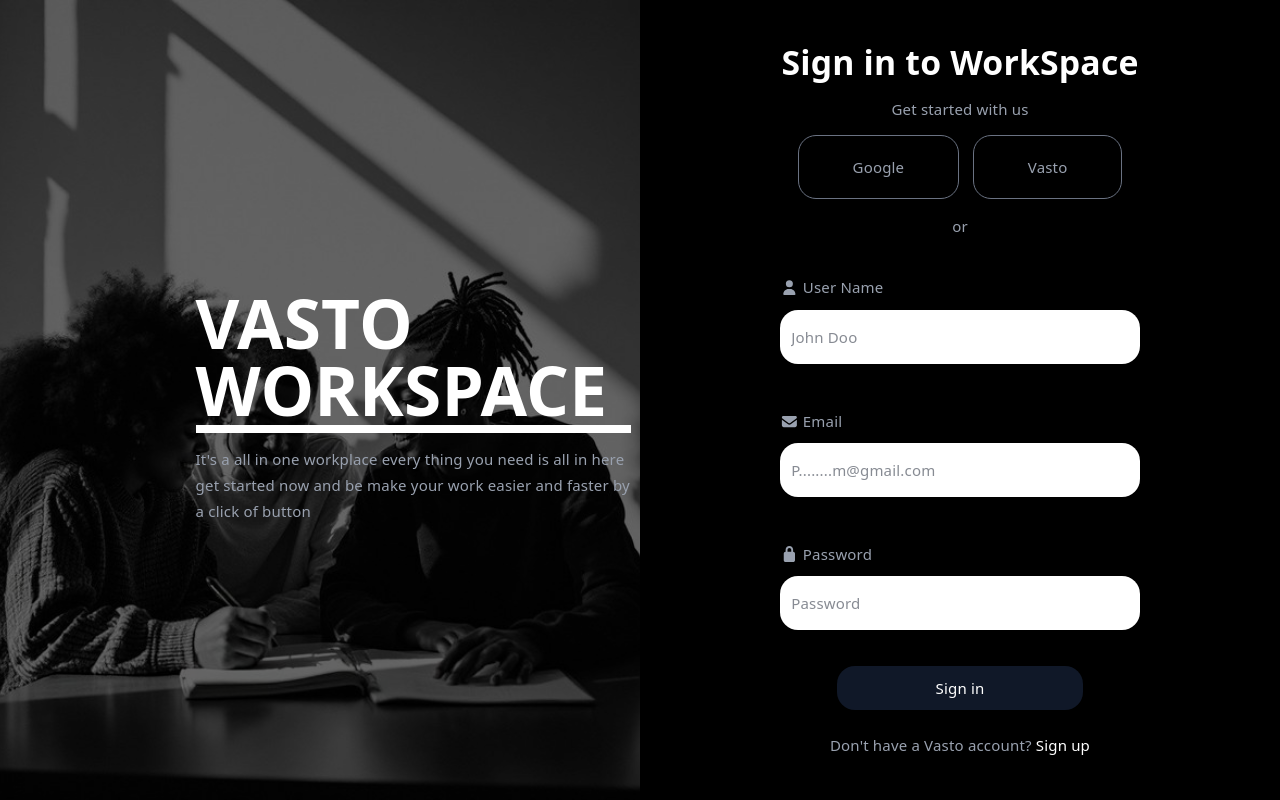
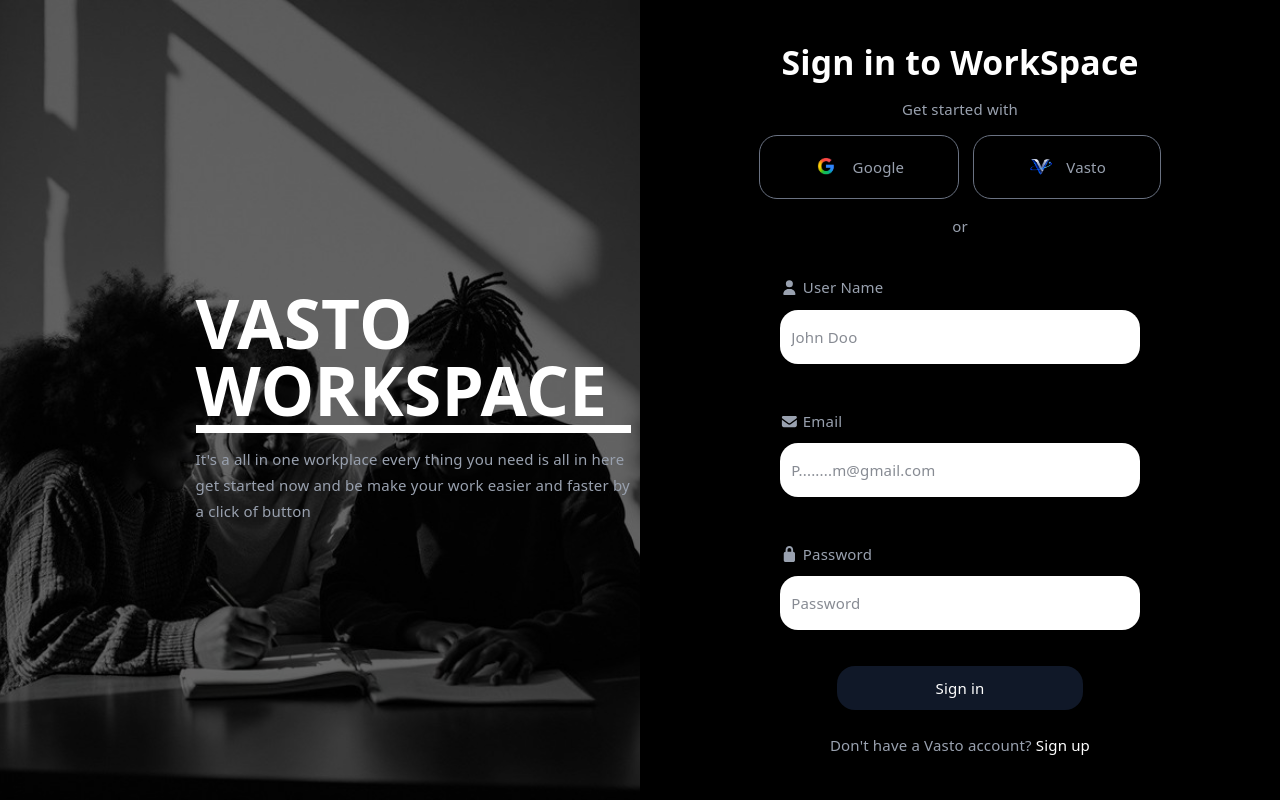
Before and after one commit to SHERAAN-INDUSTRIES/Vasto_Workspace_frontend, a React (Vite) app: page / in a window 1280 px wide. Built offline with nearby package versions, Linux system fonts and the light colour scheme.

Commit message:
updated the workspace log in

```diff
--- a/src/App/index.tsx
+++ b/src/App/index.tsx
@@ -1,4 +1,6 @@
 import img2 from '../assets/Students_Learning_Together.jpeg'
+import google from '../assets/google.png'
+import vasto from '../assets/vasto-transparent.png'
 import {FontAwesomeIcon} from "@fortawesome/react-fontawesome";
 import {faUser} from "@fortawesome/free-solid-svg-icons/faUser";
 import {faEnvelope, faLock,} from "@fortawesome/free-solid-svg-icons";
@@ -11,10 +13,12 @@ function Login(){
 
                     <div className="flex items-center justify-center flex-col gap-3">
                         <h1 className="text-3xl text-white font-bold">Sign in to WorkSpace</h1>
-                        <p>Get started with us </p>
+                        <p>Get started with </p>
                         <div className="flex items-center justify-center flex-row gap-3">
-                            <button className="border border-gray-500 rounded-2xl px-12 py-4">Google</button>
-                            <button className="border border-gray-500 rounded-2xl px-12 py-4">Vasto</button>
+                            <button className="border hover:cursor-pointer hover:-translate-y-1 transition-all border-gray-500
+                            flex flex-row gap-3 rounded-2xl px-12 py-4"><img src={google} alt={"google logo"} height="25cm" width="25cm"/> Google</button>
+                            <button className="border hover:cursor-pointer hover:-translate-y-1 transition-all border-gray-500
+                            flex flex-row gap-3 rounded-2xl px-12 py-4"><img src={vasto} alt={" logo"} height="25cm" width="25cm"/> Vasto</button>
                         </div>
                         <p>or</p>
                     </div>
```
Also changed, not shown: public/google.png (added), src/assets/google.png (added).
